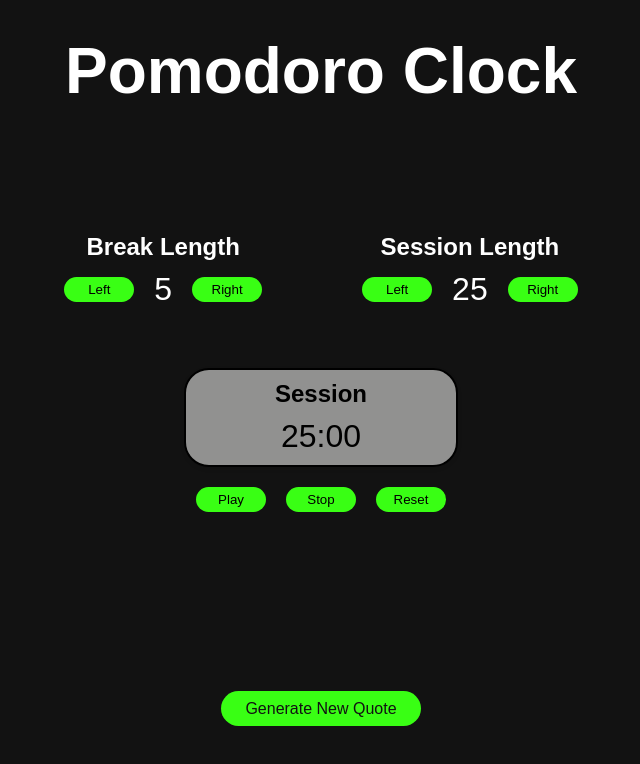
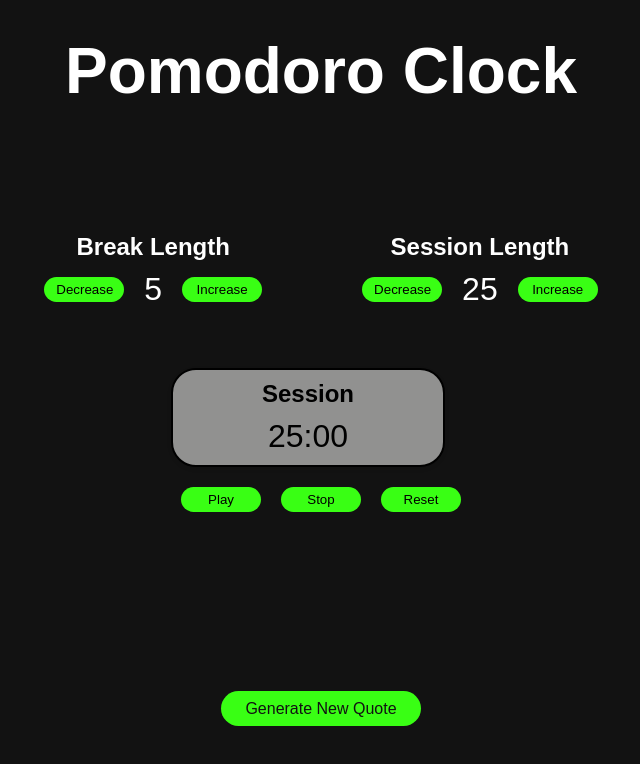
Before and after one commit to srikarnadella/pomodoro-website, a React app: page / in a window 1280 px wide. Shown: the whole page, without its empty margins (319-959 px from the left). Built offline with nearby package versions, Linux system fonts and the light colour scheme; no server answers.

Commit message:
Fixed Wording

```diff
--- a/src/App.css
+++ b/src/App.css
@@ -56,7 +56,7 @@ button {
   outline: none;
   cursor: pointer;
   color: black;
-  width: 70px;
+  width: 80px;
   border-radius: 25px;
   transition: background-color 0.3s ease;
 }
--- a/src/components/breakInterval.js
+++ b/src/components/breakInterval.js
@@ -21,14 +21,14 @@ function BreakInterval(props) {
           disabled={props.isPlay === true ? "disabled" : ""}
           onClick={decreaseCounter}
         >
-          Left
+          Decrease
         </button>
         <p className="intervalVals">{props.breakLength}</p>
         <button
           disabled={props.isPlay === true ? "disabled" : ""}
           onClick={increaesCounter}
         >
-          Right
+          Increase
         </button>
       </section>
     </section>
--- a/src/components/sessionLength.js
+++ b/src/components/sessionLength.js
@@ -21,14 +21,14 @@ function SessionLength(props) {
           disabled={props.isPlay === true ? "disabled" : ""}
           onClick={decreaseCounter}
         >
-          Left
+          Decrease
         </button>
         <p className="intervalVals">{props.sessionLength}</p>
         <button
           disabled={props.isPlay === true ? "disabled" : ""}
           onClick={increaesCounter}
         >
-          Right
+          Increase
         </button>
       </section>
     </section>
```
